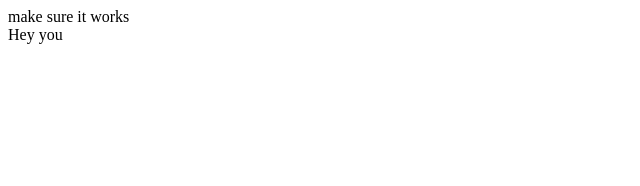
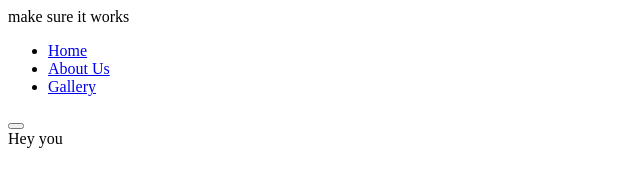
Before and after one commit to kkyler24/ladders-bootcamp-awesome, a plain HTML site: page demo.html in a window 1280 px wide. Shown: the whole page, without its empty margins (0-640 px from the left). Drawn offline with Linux system fonts and the light colour scheme.

Commit message:
fixed html page

```diff
--- a/demo.html
+++ b/demo.html
@@ -8,7 +8,20 @@
   </head>
   <body>
     <header>make sure it works</header>
-    <nav></nav>
+    <nav class="container-nav">
+      <ul class="nav-link">
+        <li class="nav-item active list-inline">
+          <a href="./index.html">Home</a>
+        </li>
+        <li class="nav-item active list-inline">
+          <a href="./index.html">About Us</a>
+        </li>
+        <li class="nav-item active list-inline">
+          <a href="./index.html">Gallery</a>
+        </li>
+      </ul>
+      <button></button>
+    </nav>
     <section class="sectOne">
       <!-- jumbotron 3 slides -->
 
```
